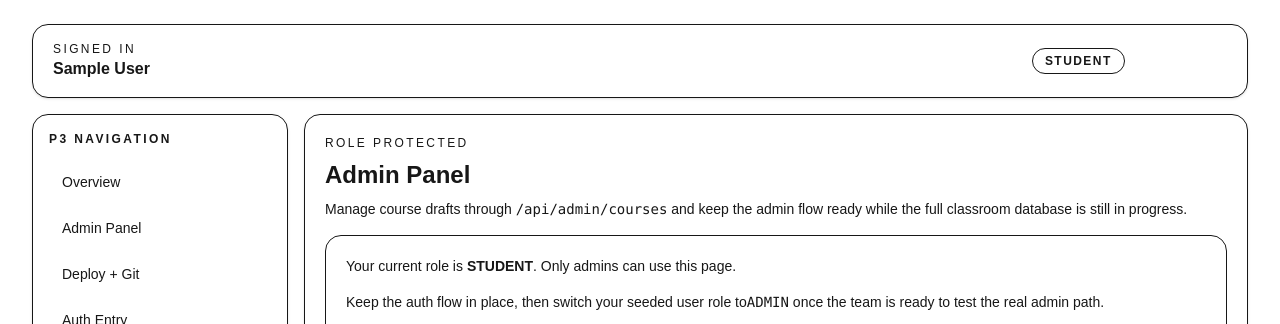
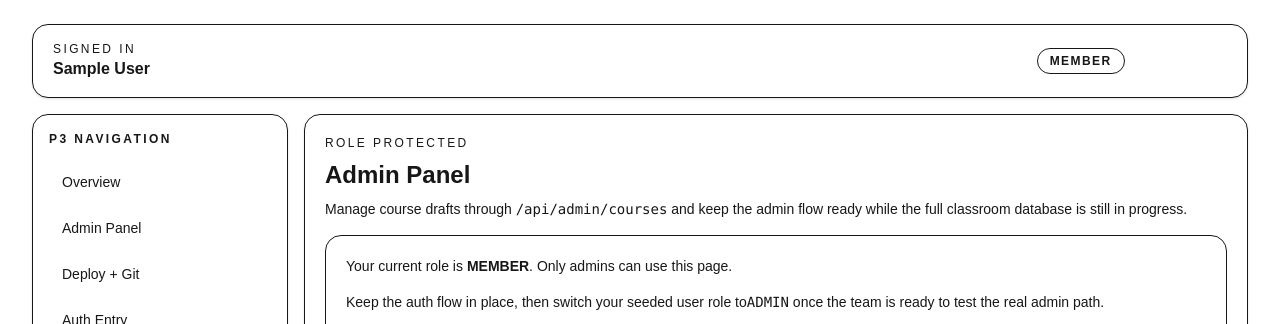
Before and after one commit to mohammedJaffal/skool, a Next.js app: page /dashboard/admin in a window 1280 px wide. Shown: the top 324 px of the page. Built offline with nearby package versions, Linux system fonts and the light colour scheme; no server answers; sample sign-in values are in the browser's storage.

Commit message:
Rename default member role and add software conception

```diff
--- a/src/app/dashboard/admin/page.tsx
+++ b/src/app/dashboard/admin/page.tsx
@@ -4,7 +4,7 @@ import { AdminCourseManager } from "@/components/admin/admin-course-manager";
 
 export default async function AdminPage() {
   const session = await auth();
-  const role = session?.user?.role ?? "STUDENT";
+  const role = session?.user?.role ?? "MEMBER";
   const isAdmin = role === "ADMIN";
 
   return (
--- a/src/app/dashboard/layout.tsx
+++ b/src/app/dashboard/layout.tsx
@@ -14,7 +14,7 @@ export default async function DashboardLayout({
   }
 
   const userName = session.user.name ?? session.user.email ?? "Unknown User";
-  const role = session.user.role ?? "STUDENT";
+  const role = session.user.role ?? "MEMBER";
 
   return (
     <AppShell userName={userName} role={role}>
--- a/src/auth.ts
+++ b/src/auth.ts
@@ -12,7 +12,7 @@ export const { handlers, auth, signIn, signOut } = NextAuth({
     session({ session, user }) {
       if (session.user) {
         session.user.id = user.id;
-        session.user.role = user.role ?? "STUDENT";
+        session.user.role = user.role ?? "MEMBER";
       }
 
       return session;
```
Also changed, not shown: 3 other files (tests, documents, lock files or other folders).
